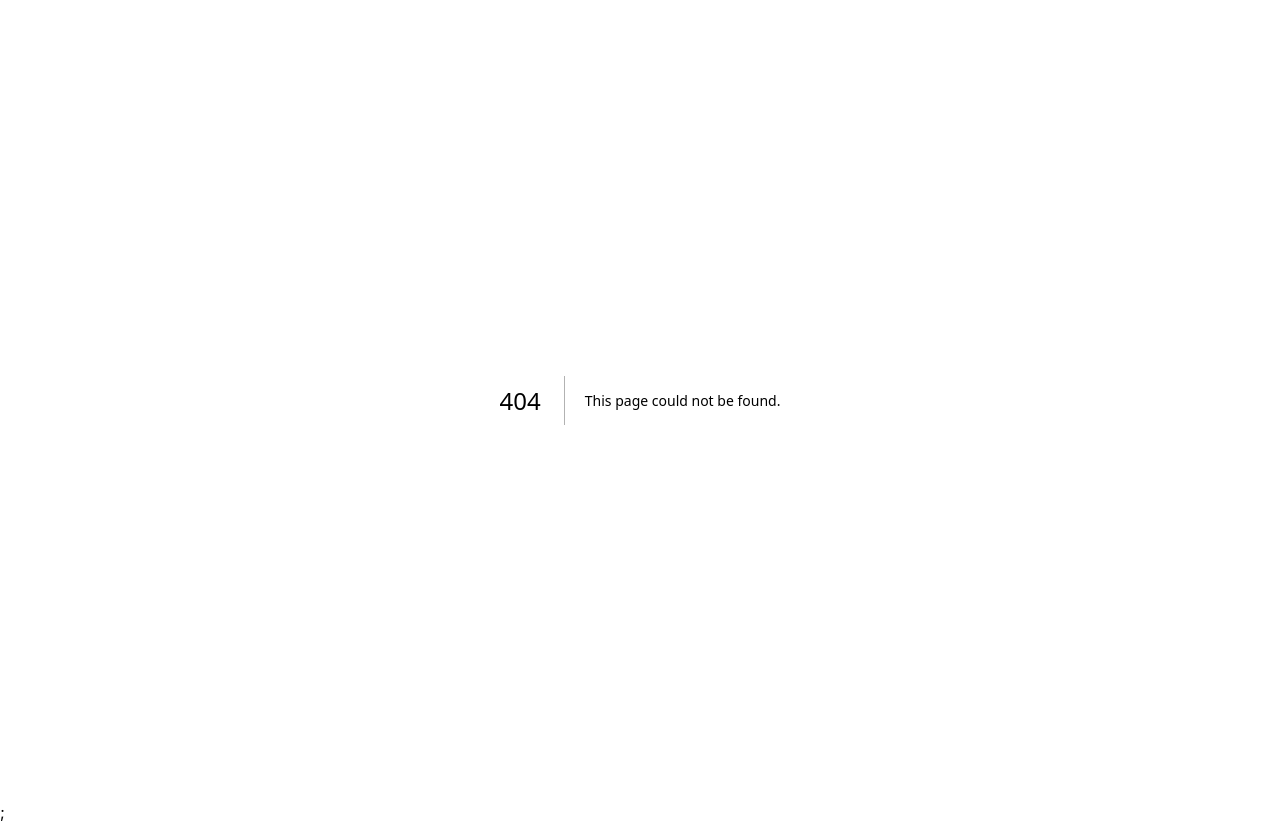
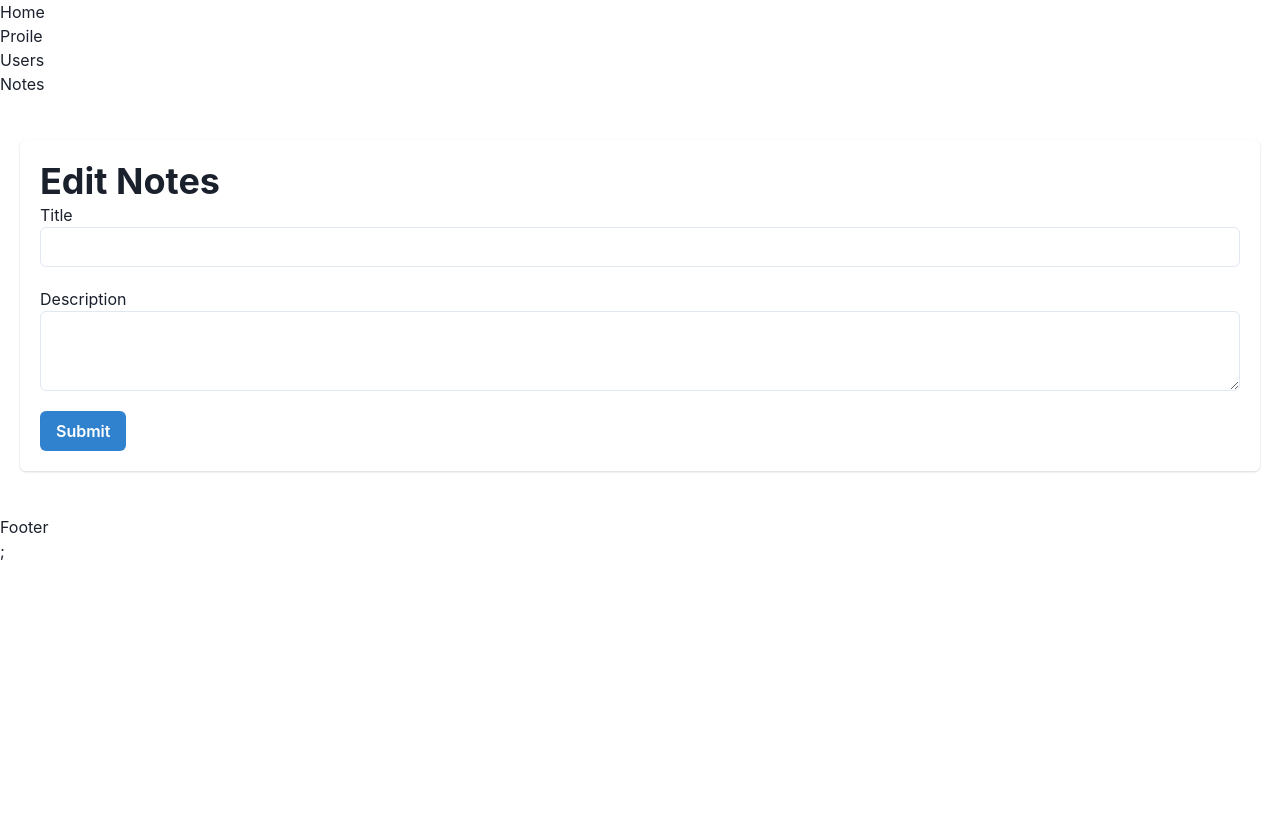
Before and after one commit to farrasdaffauzan/learn_nextjs, a Next.js app: page /notes/edit/1 in a window 1280 px wide. Before the commit this address had no page. After the commit the page ends 800 px from the top, so only its background shows below. Built offline with nearby package versions, Linux system fonts and the light colour scheme; no server answers.

Commit message:
Tugas Hari ke-13

```diff
--- a/pages/notes/[id].js
+++ b/pages/notes/[id].js
@@ -2,7 +2,7 @@
 
 const LayoutComponent = dynamic(() => import("@/layout"));
 
-export default function Notes({ notes }) {
+export default function DetailNotes({ notes }) {
   return (
     <>
       <LayoutComponent metatitle={"Detail Notes"}>
--- /dev/null
+++ b/pages/notes/edit/[id].js
@@ -0,0 +1,63 @@
+import { Button, Card, Grid, GridItem, Heading, Input, Text, Textarea } from "@chakra-ui/react";
+import dynamic from "next/dynamic";
+import { useRouter } from "next/router";
+import { useEffect, useState } from "react";
+
+const LayoutComponent = dynamic(() => import("@/layout"));
+
+export default function EditNotes() {
+  const router = useRouter();
+  const { id } = router?.query;
+  const [notes, setNotes] = useState();
+
+  const HandleSubmit = async () => {
+    try {
+      const response = await (
+        await fetch(`https://paace-f178cafcae7b.nevacloud.io/api/notes/update/${id}`, {
+          method: "PATCH",
+          headers: {
+            "Content-Type": "application/json",
+          },
+          body: JSON.stringify({
+            title: notes?.title,
+            description: notes?.description,
+          }),
+        })
+      ).json();
+      router.push("/notes");
+    } catch (error) {}
+  };
+
+  useEffect(() => {
+    async function fetchingData() {
+      const listNotes = await (await fetch(`https://paace-f178cafcae7b.nevacloud.io/api/notes/${id}`)).json();
+      setNotes(listNotes?.data);
+    }
+    fetchingData();
+  }, [id]);
+
+  return (
+    <>
+      <LayoutComponent metaTitle="Notes">
+        <Card margin="5" padding="5">
+          <Heading>Edit Notes</Heading>
+          <Grid gap="5">
+            <GridItem>
+              <Text>Title</Text>
+              <Input type="text" value={notes?.title || ""} onChange={(event) => setNotes({ ...notes, title: event.target.value })} />
+            </GridItem>
+            <GridItem>
+              <Text>Description</Text>
+              <Textarea value={notes?.description || ""} onChange={(event) => setNotes({ ...notes, description: event.target.value })} />
+            </GridItem>
+            <GridItem>
+              <Button onClick={() => HandleSubmit()} colorScheme="blue">
+                Submit
+              </Button>
+            </GridItem>
+          </Grid>
+        </Card>
+      </LayoutComponent>
+    </>
+  );
+}
--- a/pages/notes/index.js
+++ b/pages/notes/index.js
@@ -1,13 +1,26 @@
 import dynamic from "next/dynamic";
 import Link from "next/link";
 const LayoutComponent = dynamic(() => import("@/layout"));
-import { Flex, Grid, CardBody, CardHeader, CardFooter, GridItem, Heading, Card, Button, Box } from "@chakra-ui/react";
+import { Flex, Grid, CardBody, CardHeader, CardFooter, GridItem, Heading, Card, Button, Box, Text } from "@chakra-ui/react";
 import { useEffect, useState } from "react";
 import { useRouter } from "next/router";
 
 export default function Notes() {
   const [notes, setNotes] = useState();
   const router = useRouter();
+
+  const HandleDelete = async (id) => {
+    try {
+      const response = await fetch(`https://paace-f178cafcae7b.nevacloud.io/api/notes/delete/${id}`, {
+        method: "DELETE",
+      });
+      const result = await response.json();
+      if (result?.success) {
+        router.reload();
+      }
+    } catch (error) {}
+  };
+
   useEffect(() => {
     async function fetchingData() {
       const res = await fetch("https://paace-f178cafcae7b.nevacloud.io/api/notes");
@@ -37,13 +50,13 @@
                       <Heading>{item?.title}</Heading>
                     </CardHeader>
                     <CardBody>
-                      <text>{item?.description}</text>
+                      <Text>{item?.description}</Text>
                     </CardBody>
                     <CardFooter justify="space-between" flexWrap="wrap">
-                      <Button flex="1" variant="Danger">
+                      <Button flex="1" variant="Danger" onClick={() => router.push(`/notes/edit/${item?.id}`)}>
                         Edit
                       </Button>
-                      <Button flex="1" colorScheme={"red"}>
+                      <Button flex="1" colorScheme={"red"} onClick={() => HandleDelete(item?.id)}>
                         Delete
                       </Button>
                     </CardFooter>
```
